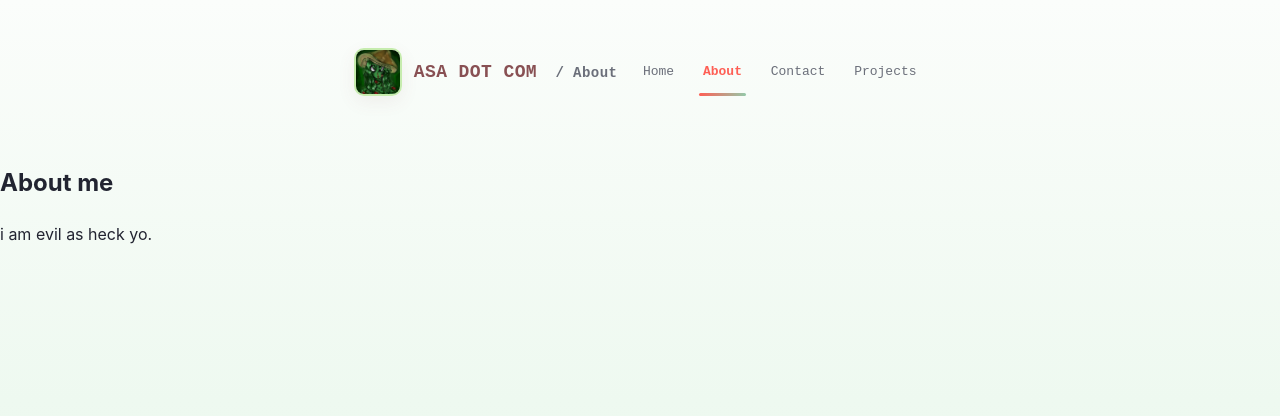
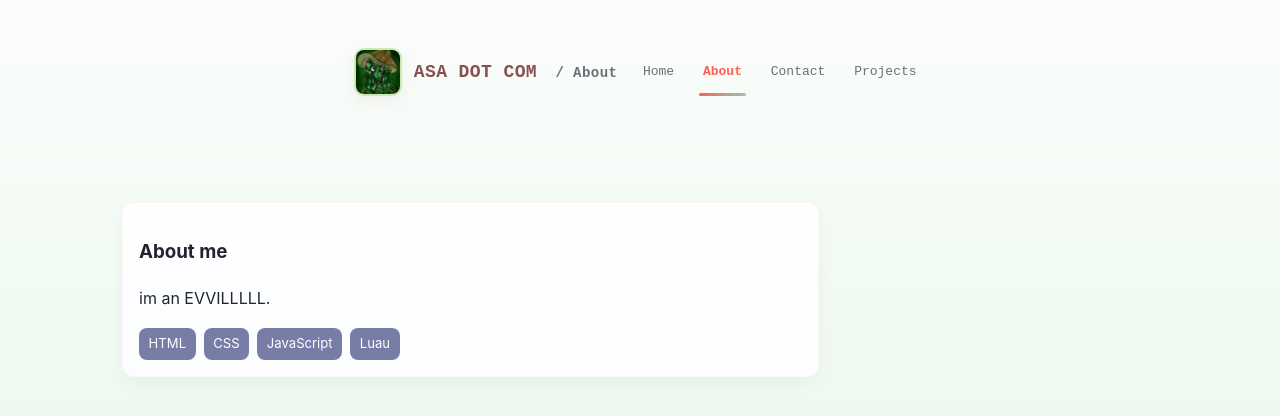
Before and after one commit to Asa-DB/Asa-DB.github.io, a plain HTML site: page about.html in a window 1280 px wide. Drawn offline with Linux system fonts and the light colour scheme.

Commit message:
updated about page and added some svgs from techicons.dev for later

```diff
--- a/about.html
+++ b/about.html
@@ -28,10 +28,33 @@
 
 
     </article>
+<div class="container">
+    <section class="about">
+        <div class="bio">
+            <h3>About me</h3>
+            <p>im an EVVILLLLL.</p>
 
-    <h2>About me</h2>
-    <p>i am evil as heck yo.</p>
-</body>
+            <div class="skills">
+                <span class="skill">HTML</span>
+                <span class="skill">CSS</span>
+                <span class="skill">JavaScript</span>
+                <span class="skill">Luau</span>
+            </div>
+        </div>
+<!-- contact card that copilot agent added maybe recycle this later
+        <aside class="contact-card">
+            <h4>Contact</h4>
+            <form>
+                <input type="text" name="name" placeholder="Name">
+                <input type="email" name="email" placeholder="Email">
+                <textarea name="message" placeholder="Message"></textarea>
+                <button class="btn btn-primary" type="submit">Send</button>
+            </form>
+        </aside>
+    </section>
+</div>
+-->
+    </body>
 
 <script src="script.js" defer></script>
 
```
Also changed, not shown: assets/Arch Linux.svg (added), assets/C.svg (added), assets/CSS3.svg (added), assets/Fedora.svg (added), assets/HTML5.svg (added), assets/JavaScript.svg (added), assets/Lua.svg (added).
